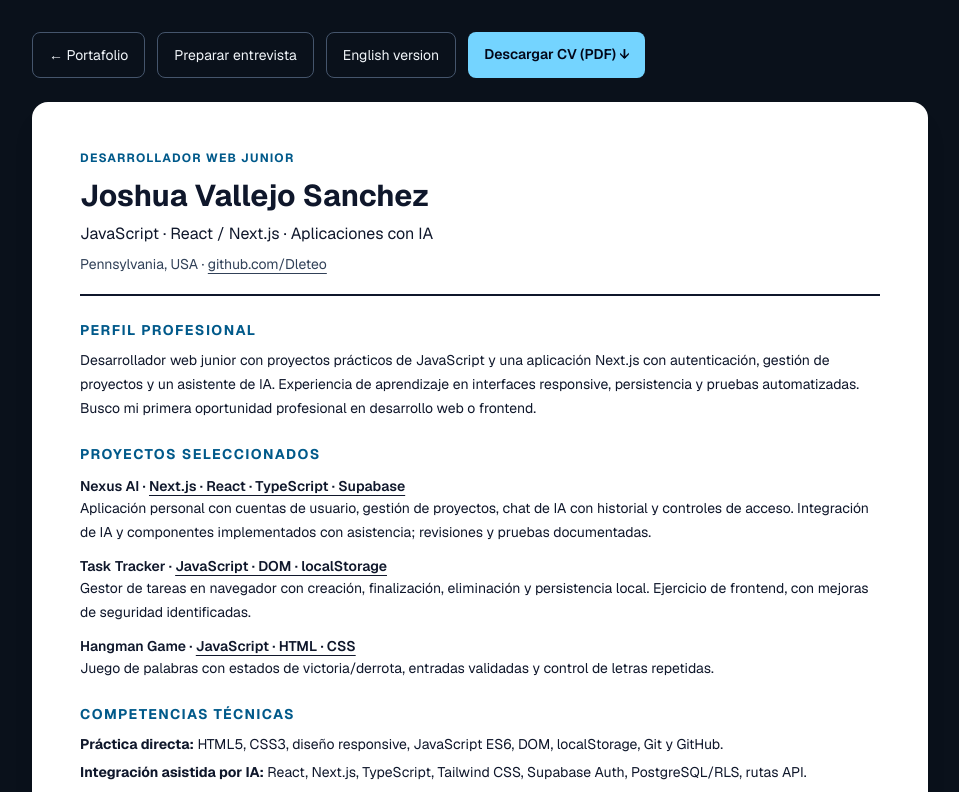
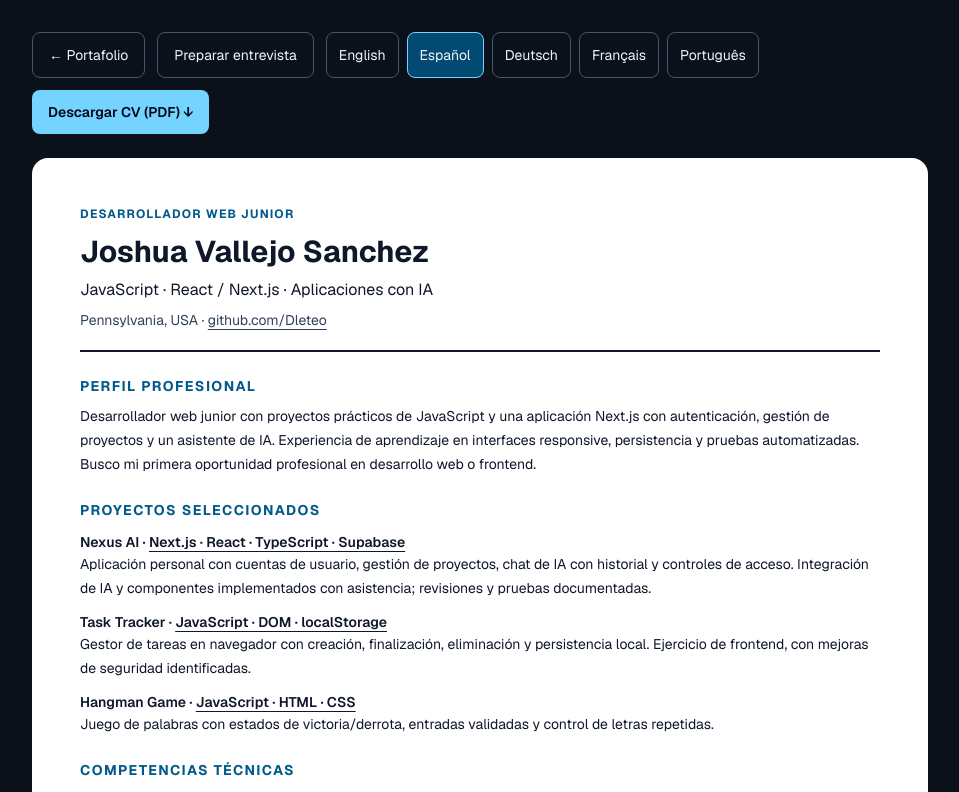
Before and after one commit to Dleteo/Nexus-AI, a Next.js app: page /resume in a window 1280 px wide. Shown: the top 792 px of the page, without its empty margins (160-1119 px from the left). Built offline with nearby package versions, Linux system fonts and the light colour scheme.

Commit message:
feat(i18n): connect all five localized CV and project links

```diff
--- a/app/resume/page.tsx
+++ b/app/resume/page.tsx
@@ -3,17 +3,18 @@ import Link from "next/link";
 import { certifications,totalTrainingHours } from "../../data/certifications";
 import { professionalProfile as profile } from "../../data/profile";
 import { resumeCopy, type ResumeLang } from "../../data/resume-copy";
+import { siteLanguages, isSiteLanguage } from "../../data/site-languages";
 
 export const metadata: Metadata={title:"Joshua Vallejo Sanchez | CV Junior Web Developer",description:"CV bilingüe con proyectos verificables y formación documentada."};
 
 export default async function ResumePage({searchParams}:{searchParams:Promise<{lang?:string}>}){
- const {lang}=await searchParams;const language:ResumeLang=lang==="en"?"en":"es";const copy=resumeCopy[language];
+ const {lang}=await searchParams;const language:ResumeLang=lang&&isSiteLanguage(lang)?lang:"es";const copy=resumeCopy[language];
  return <main className="min-h-screen bg-[#0a111b] px-4 py-8 text-slate-100 print:min-h-0 print:bg-white print:p-0">
  <div className="mx-auto max-w-4xl">
  <nav aria-label="Acciones del currículum" className="mb-6 flex flex-wrap gap-3 print:hidden">
  <Link href="/" className="rounded-lg border border-slate-600 px-4 py-3 text-sm">← Portafolio</Link>
  <Link href="/interview" className="rounded-lg border border-slate-600 px-4 py-3 text-sm">Preparar entrevista</Link>
- <Link href={"/resume?lang="+(language==="es"?"en":"es")} className="rounded-lg border border-slate-600 px-4 py-3 text-sm">{language==="es"?"English version":"Versión en español"}</Link>
+ <div role="group" aria-label="Resume language" className="flex flex-wrap gap-2">{siteLanguages.map(x=><Link key={x.code} href={"/resume?lang="+x.code} lang={x.code} aria-current={x.code===language?"page":undefined} className={x.code===language?"rounded-lg border border-sky-300 bg-sky-900 px-3 py-3 text-sm":"rounded-lg border border-slate-600 px-3 py-3 text-sm"}>{x.nativeName}</Link>)}</div>
  <a className="rounded-lg bg-sky-300 px-4 py-3 text-sm font-semibold text-slate-950" href={"/api/resume/pdf?lang="+language} download={"Joshua-Vallejo-Sanchez-CV-"+language+".pdf"}>Descargar CV (PDF) ↓</a>
  </nav>
  <article id="resume-print-sheet" lang={language} className="rounded-2xl bg-white px-6 py-9 text-slate-900 shadow-xl sm:px-12 sm:py-12 print:rounded-none print:px-0 print:py-0 print:shadow-none">
```
